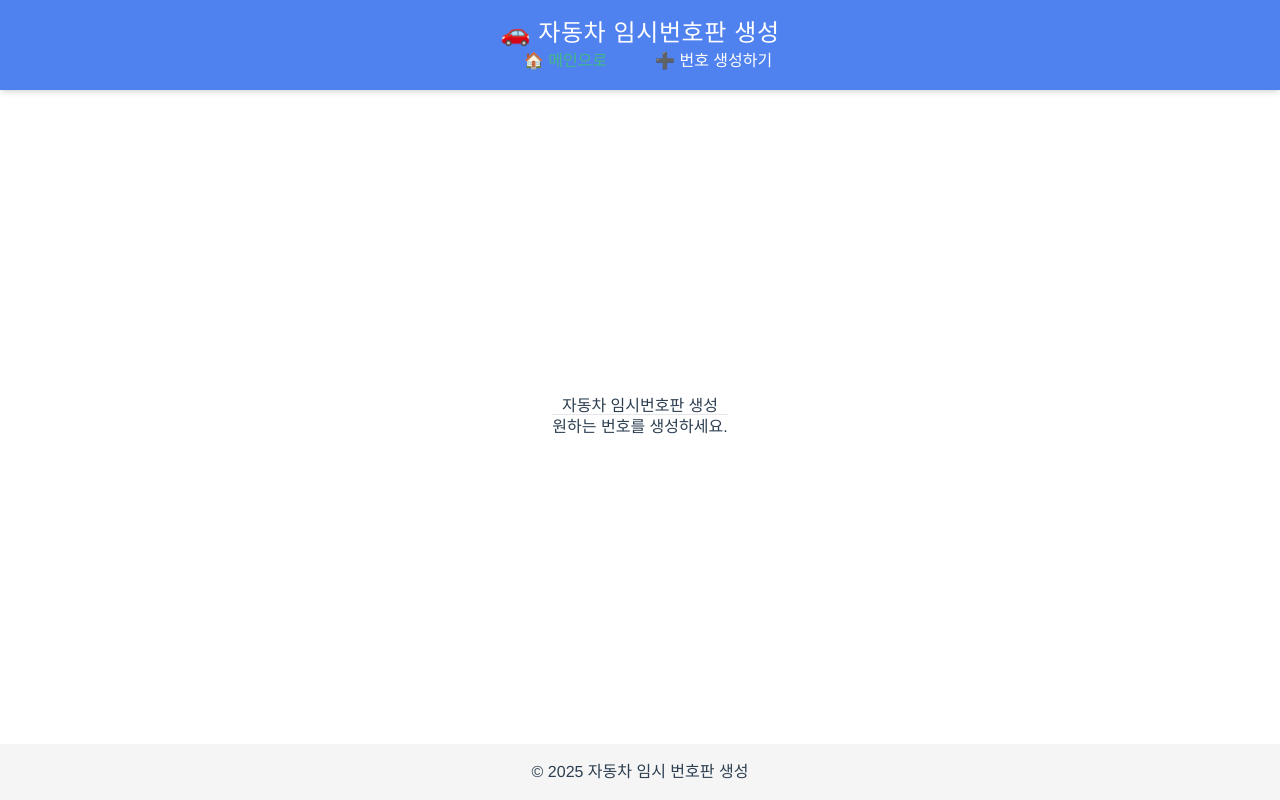
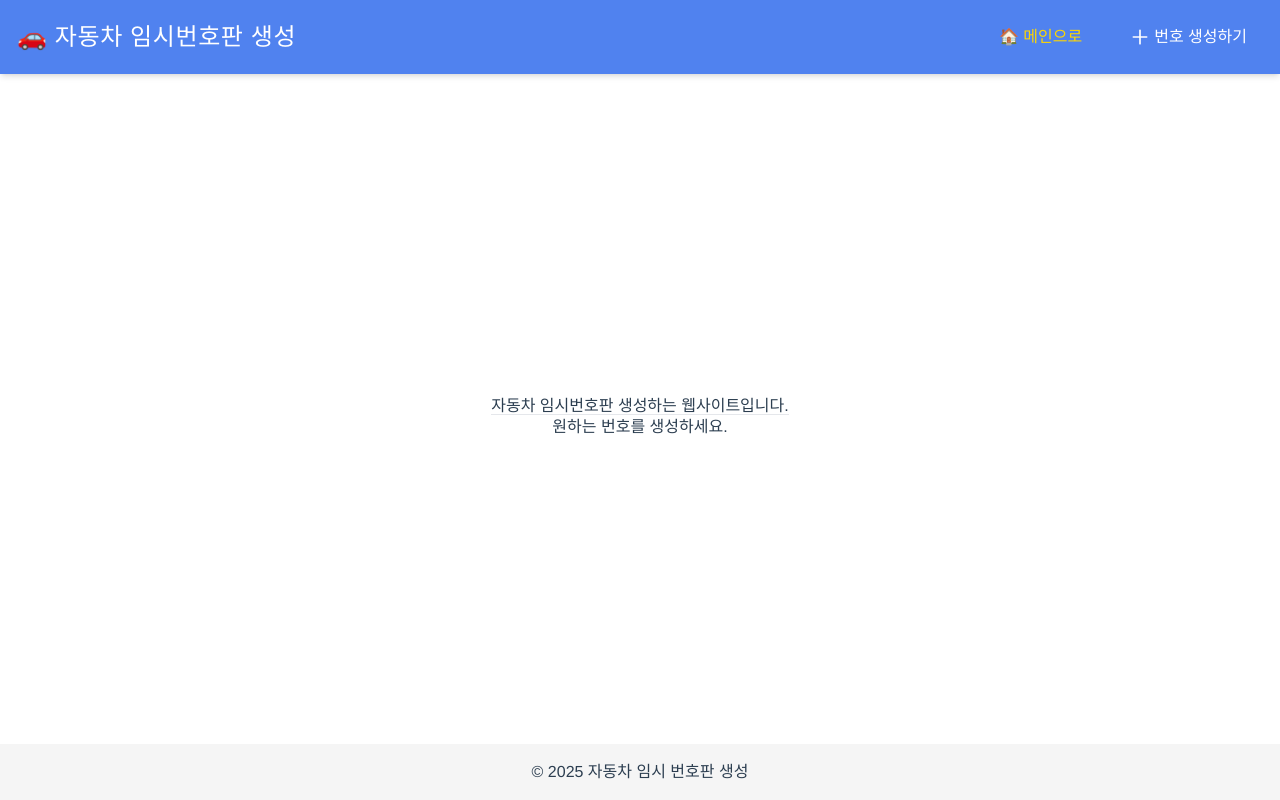
Before and after one commit to parkyoungmean/make-car-numbers, a Vue app: page / in a window 1280 px wide. Built offline with nearby package versions, Linux system fonts and the light colour scheme.

Commit message:
1-8 feat: add cancel reset and fix header menu alignment

```diff
--- a/src/App.vue
+++ b/src/App.vue
@@ -33,6 +33,7 @@ nav a {
 }
 
 nav a.router-link-exact-active {
-  color: #42b983;
+  color: #ffd700;
+  font-weight: bold;
 }
 </style>
--- a/src/components/HeaderComp.vue
+++ b/src/components/HeaderComp.vue
@@ -1,6 +1,7 @@
 <template>
 <!-- 523p -->
 <nav class="navbar backdrop-blur bg-blue-600/80 shadow-md has-shadow is-primary" role="navigation" aria-label="main navigation">
+    <div class="w-full flex justify-between items-center">
     <div class="navbar-brand">
       <router-link to="/main" class="navbar-item text-2xl font-extrabold text-white tracking-wide">
         🚗 자동차 임시번호판 생성
@@ -12,11 +13,18 @@
       </a>
   </div>
 
+
     <div id="navbarBasic" class="navbar-menu">
-    <div class="navbar-start space-x-4 ml-4">
+      <div class="navbar-start space-x-4 ml-4 flex items-center">
         <router-link to="/" class="navbar-item text-white font-medium hover:bg-white/10 px-4 py-2 rounded transition">🏠 메인으로</router-link>
         <!-- <router-link to="/numberlist" class="navbar-item text-white font-medium hover:bg-white/10 px-4 py-2 rounded transition">📂 자료실</router-link> -->
-      <router-link to="/numberinsert" class="navbar-item text-white font-medium hover:bg-white/10 px-4 py-2 rounded transition">➕ 번호 생성하기</router-link>
+        <router-link to="/numberinsert" class="navbar-item text-white font-medium hover:bg-white/10 px-4 py-2 rounded transition flex items-center">
+          <svg xmlns="http://www.w3.org/2000/svg" class="w-5 h-5 mr-1" fill="none" viewBox="0 0 24 24" stroke="white" stroke-width="2">
+            <path stroke-linecap="round" stroke-linejoin="round" d="M12 4v16m8-8H4" />
+          </svg>
+          번호 생성하기
+        </router-link>
+      </div>
     </div>
   </div>
 </nav>
--- a/src/views/MainComp.vue
+++ b/src/views/MainComp.vue
@@ -1,6 +1,6 @@
 <template>
     <div class="content">
-        <h1 class="title">자동차 임시번호판 생성</h1><hr>
+        <h1 class="title">자동차 임시번호판 생성하는 웹사이트입니다.</h1><hr>
         <p>원하는 번호를 생성하세요.</p>
     </div>
 </template>
--- a/src/views/NumberInsert.vue
+++ b/src/views/NumberInsert.vue
@@ -57,7 +57,7 @@
 
         <div class="field is-grouped flex space-x-4">
           <div class="control">
-            <button class="button px-6 py-2 bg-blue-600 text-white rounded shadow hover:bg-blue-700 transition">[번호 생성]</button>
+            <button class="button px-6 py-2 bg-blue-600 text-white rounded shadow hover:bg-blue-700 transition">번호 생성</button>
           </div>
           <div class="control">
             <button class="button px-6 py-2 bg-green-600 text-white rounded shadow hover:bg-green-700 transition" @click="exportToPDF">
@@ -65,7 +65,7 @@
             </button>
           </div>
           <div class="control">
-            <button type="button" class="button px-6 py-2 bg-gray-200 text-gray-800 rounded shadow hover:bg-gray-400 transition" @click="goToMain">취소</button>
+            <button type="button" class="button px-6 py-2 bg-gray-200 text-gray-800 rounded shadow hover:bg-gray-400 transition" @click="reset">취소</button>
           </div>
         </div>
 
@@ -187,12 +187,19 @@ const generatedNumbers = computed(() => {
   return range;
 });
 
-/* watch(customAuthority, (val) => {
-  console.log('vla값:', val);
-    if (data.value.authority === 'custom' || data.value.authority === val) {
-    data.value.authority = val;
-  }
-}); */
+
+
+const reset = () => {
+  data.value.authority = "";
+  data.value.startNumber = "";
+  data.value.endNumber = "";
+  customAuthority.value = "";
+  startDateInput.value = "2025-04-06";
+  endDateInput.value = "2025-04-15";
+  formattedStartDate.value = "25.04.06";
+  formattedEndDate.value = "04.15";
+  showPlates.value = false;
+};
 
 const exportToPDF = async () => {
   await nextTick();
```
Lines whose indentation alone changed are shown as unchanged.
